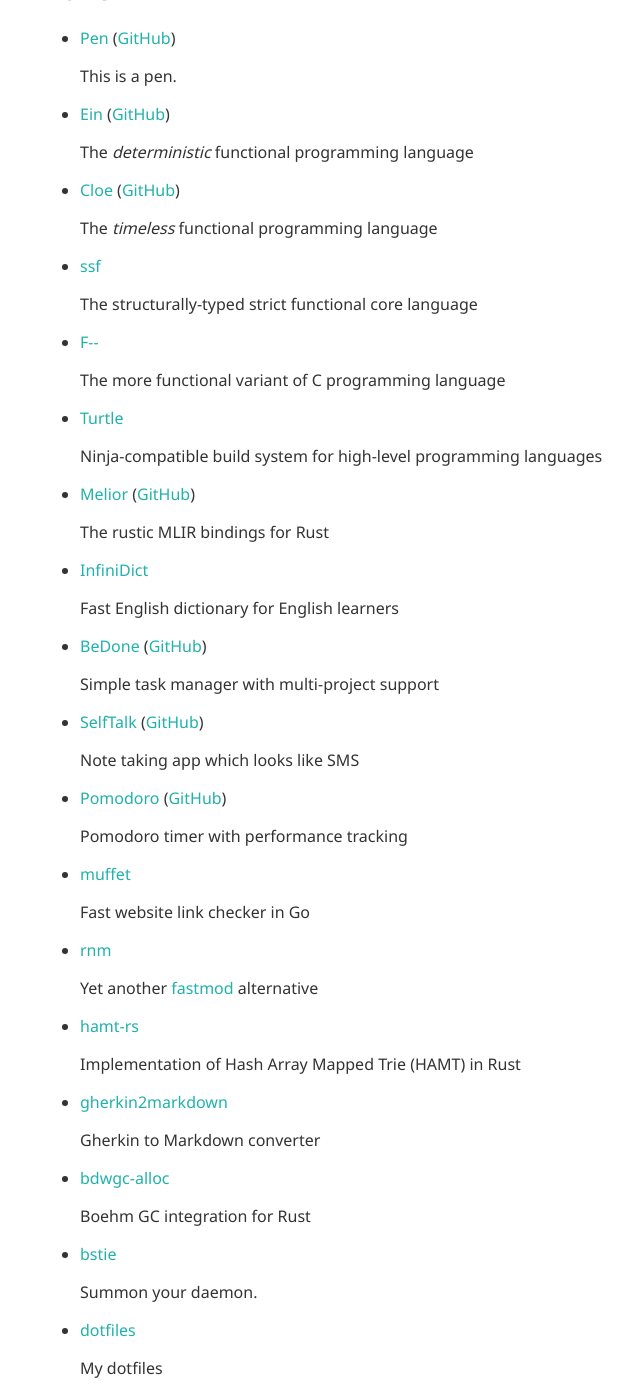
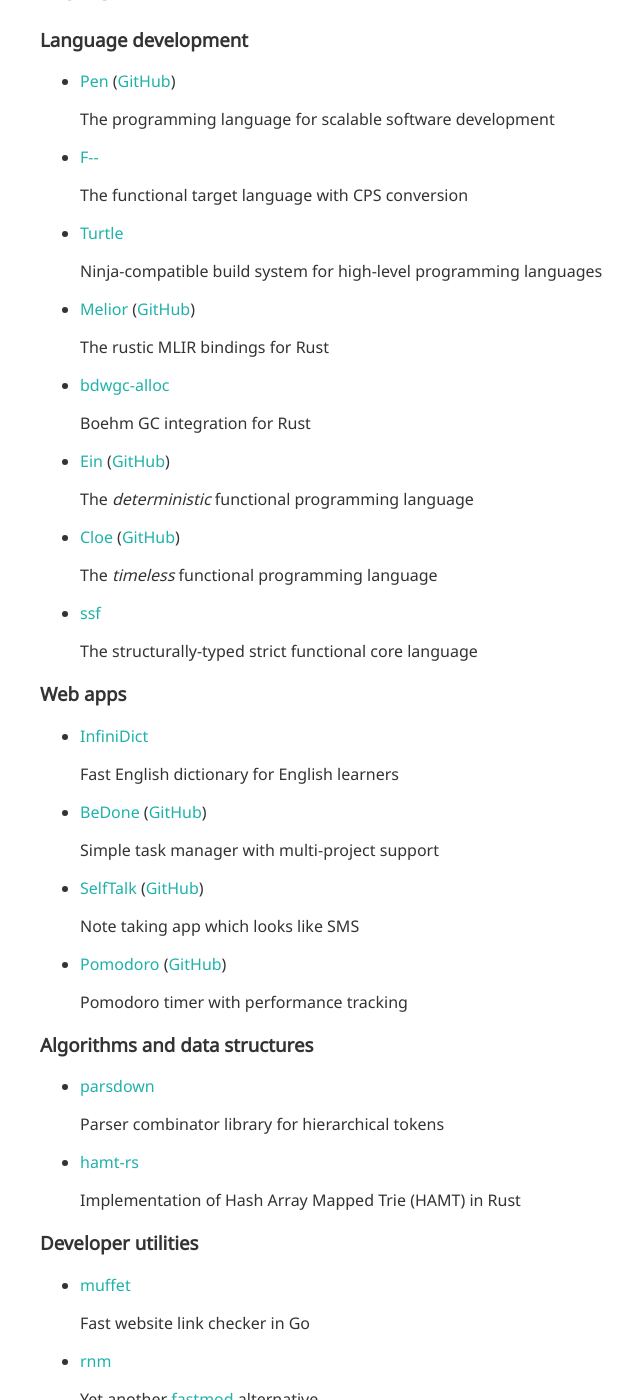
Before and after one commit to raviqqe/raviqqe.github.io, a Jekyll site: the page built from index.md, in a window 1280 px wide and 1400 px high, scrolled down 211 px. Shown: the whole window, without its empty margins (264-904 px from the left). Built offline with Jekyll 4.4.1, drawn with Linux system fonts in a browser that asks for light colours; some of the changed text lies outside the part shown.

Commit message:
Update (#16)
- Update
- Update

```diff
--- a/index.md
+++ b/index.md
@@ -14,9 +14,27 @@ It is a software engineer.
 
 ## Works
 
+### Language development
+
 - [Pen](https://pen-lang.org) ([GitHub](https://github.com/pen-lang/pen))
 
-  This is a pen.
+  The programming language for scalable software development
+
+- [F\-\-](https://github.com/raviqqe/fmm)
+
+  The functional target language with CPS conversion
+
+- [Turtle](https://github.com/raviqqe/turtle-build)
+
+  Ninja-compatible build system for high-level programming languages
+
+- [Melior](https://raviqqe.github.io/melior/melior/) ([GitHub](https://github.com/raviqqe/melior))
+
+  The rustic MLIR bindings for Rust
+
+- [bdwgc-alloc](https://github.com/raviqqe/bdwgc-alloc)
+
+  Boehm GC integration for Rust
 
 - [Ein](https://ein-lang.org) ([GitHub](https://github.com/ein-lang/ein))
 
@@ -30,17 +48,7 @@ It is a software engineer.
 
   The structurally-typed strict functional core language
 
-- [F\-\-](https://github.com/raviqqe/fmm)
-
-  The more functional variant of C programming language
-
-- [Turtle](https://github.com/raviqqe/turtle-build)
-
-  Ninja-compatible build system for high-level programming languages
-
-- [Melior](https://raviqqe.github.io/melior/melior/) ([GitHub](https://github.com/raviqqe/melior))
-
-  The rustic MLIR bindings for Rust
+### Web apps
 
 - [InfiniDict](https://dictionary.code2d.org/)
 
@@ -58,6 +66,18 @@ It is a software engineer.
 
   Pomodoro timer with performance tracking
 
+### Algorithms and data structures
+
+- [parsdown](https://github.com/raviqqe/parsdown)
+
+  Parser combinator library for hierarchical tokens
+
+- [hamt-rs](https://github.com/raviqqe/hamt-rs)
+
+  Implementation of Hash Array Mapped Trie (HAMT) in Rust
+
+### Developer utilities
+
 - [muffet](https://github.com/raviqqe/muffet)
 
   Fast website link checker in Go
@@ -66,25 +86,31 @@ It is a software engineer.
 
   Yet another [fastmod](https://github.com/facebookincubator/fastmod) alternative
 
-- [hamt-rs](https://github.com/raviqqe/hamt-rs)
-
-  Implementation of Hash Array Mapped Trie (HAMT) in Rust
-
 - [gherkin2markdown](https://github.com/raviqqe/gherkin2markdown)
 
   Gherkin to Markdown converter
-
-- [bdwgc-alloc](https://github.com/raviqqe/bdwgc-alloc)
-
-  Boehm GC integration for Rust
 
 - [bstie](https://github.com/raviqqe/bstie)
 
   Summon your daemon.
 
+### Configurations
+
 - [dotfiles](https://github.com/raviqqe/dotfiles)
 
   My dotfiles
+
+- [eslint-config](https://github.com/raviqqe/eslint-config)
+
+  ESLint configuration
+
+- [tsconfig](https://github.com/raviqqe/tsconfig)
+
+  TypeScript compiler configuration for my projects
+
+- [react-tsconfig](https://github.com/raviqqe/react-tsconfig)
+
+  TypeScript compiler configuration for my React projects
 
 ## Technology Stack
 
```
